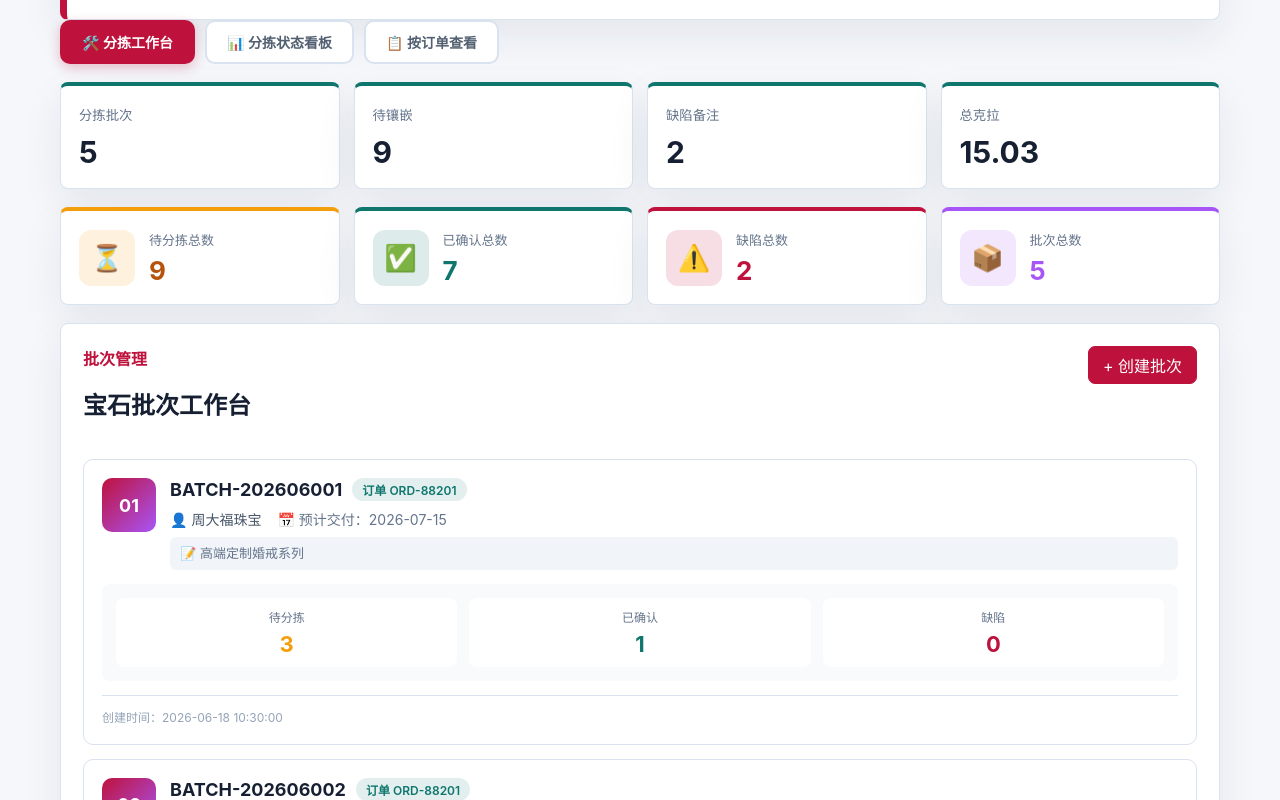
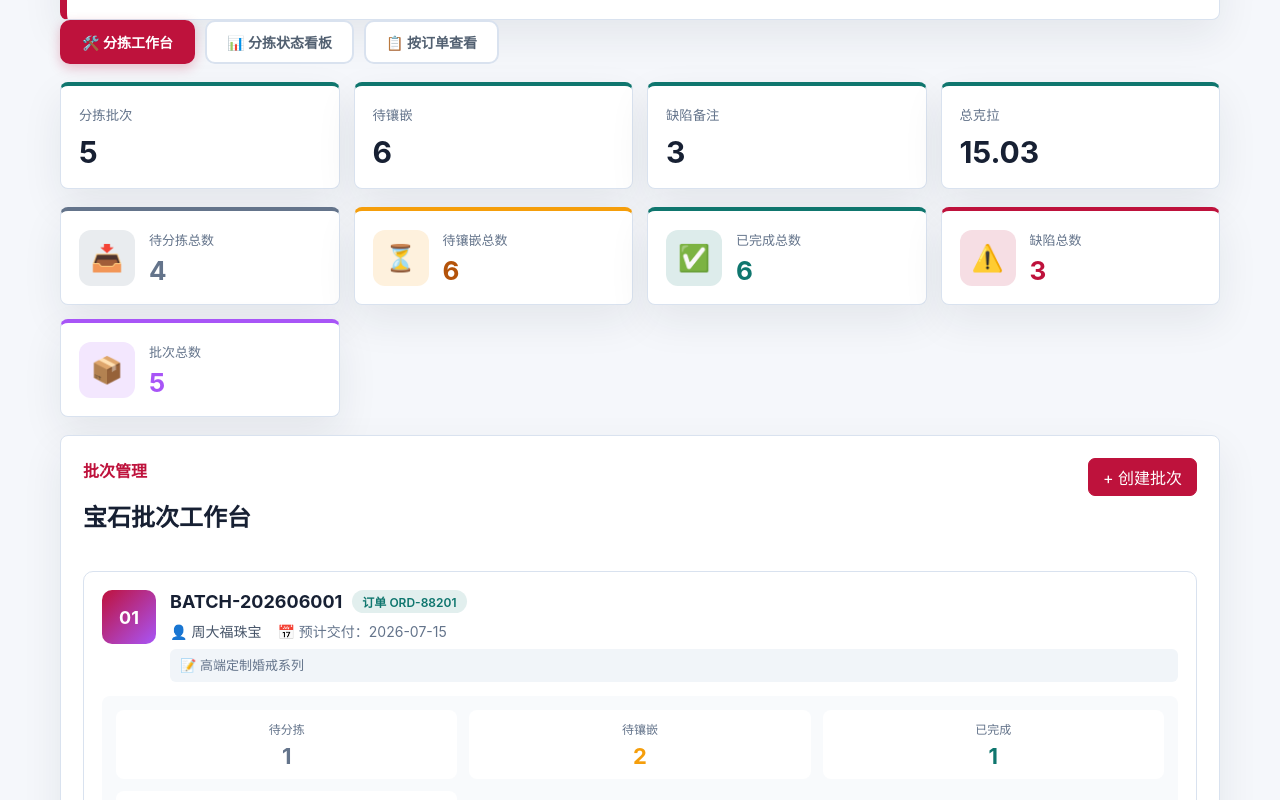
Before and after one commit to aliAjax/hxyfront-62006-1c88c77, a React (Vite) app: page / in a window 1280 px wide. Shown: the part 260-1060 px from the top of the page. Built offline with nearby package versions, Linux system fonts and the light colour scheme.

Commit message:
.3436396082391580:c89e1edcf7b5a426938da026ab0a9437_6a38161e1efc1fcf5cd58139.6a381b201efc1fcf5cd585eb.6a381b1eb5708bbcb36f2ed3:Trae CN.T(2026/6/22 01:10:56)

```diff
--- a/src/App.tsx
+++ b/src/App.tsx
@@ -3,7 +3,7 @@ import "./styles.css";
 
 type SettingPositionType = "主石位" | "围石A组" | "围石B组" | "备用石位";
 type ViewType = "workbench" | "orderList" | "orderDetail" | "kanban";
-type SortingStatus = "待分拣" | "待镶嵌" | "需客户确认" | "已完成" | "已确认";
+type SortingStatus = "待分拣" | "待镶嵌" | "需客户确认" | "已完成";
 
 interface SettingPosition {
   key: SettingPositionType;
@@ -27,8 +27,9 @@ interface Batch {
   customerName: string;
   expectedDate: string;
   remark: string;
+  sortingCount: number;
   pendingCount: number;
-  confirmedCount: number;
+  completedCount: number;
   defectCount: number;
   createdAt: string;
 }
@@ -117,7 +118,7 @@ const DEFECT_TYPE_OPTIONS = [
 ];
 
 const SHAPE_OPTIONS = ["圆形", "椭圆", "梨形", "祖母绿切", "心形", "马眼形"];
-const STATUS_OPTIONS: SortingStatus[] = ["待分拣", "待镶嵌", "需客户确认", "已完成", "已确认"];
+const STATUS_OPTIONS: SortingStatus[] = ["待分拣", "待镶嵌", "需客户确认", "已完成"];
 
 const KANBAN_STATUSES: { key: SortingStatus; label: string; color: string; icon: string }[] = [
   { key: "待分拣", label: "待分拣", color: "#64748b", icon: "📥" },
@@ -148,11 +149,11 @@ const initialGemstones: Gemstone[] = [
 ];
 
 const initialBatches: Batch[] = [
-  { id: "batch-1", batchNo: "BATCH-202606001", orderNo: "ORD-88201", customerName: "周大福珠宝", expectedDate: "2026-07-15", remark: "高端定制婚戒系列", pendingCount: 3, confirmedCount: 1, defectCount: 0, createdAt: "2026-06-18 10:30:00" },
-  { id: "batch-2", batchNo: "BATCH-202606002", orderNo: "ORD-88201", customerName: "周大福珠宝", expectedDate: "2026-07-15", remark: "配套吊坠与副石", pendingCount: 2, confirmedCount: 2, defectCount: 0, createdAt: "2026-06-18 11:15:00" },
-  { id: "batch-3", batchNo: "BATCH-202606003", orderNo: "ORD-99102", customerName: "卡地亚精品", expectedDate: "2026-07-20", remark: "高端彩色宝石系列", pendingCount: 2, confirmedCount: 2, defectCount: 1, createdAt: "2026-06-19 09:00:00" },
-  { id: "batch-4", batchNo: "BATCH-202606004", orderNo: "ORD-99102", customerName: "卡地亚精品", expectedDate: "2026-07-20", remark: "配钻补充批次", pendingCount: 2, confirmedCount: 1, defectCount: 0, createdAt: "2026-06-19 14:20:00" },
-  { id: "batch-5", batchNo: "BATCH-202606005", orderNo: "ORD-77305", customerName: "蒂芙尼工坊", expectedDate: "2026-07-10", remark: "蓝宝石珍藏系列", pendingCount: 0, confirmedCount: 1, defectCount: 1, createdAt: "2026-06-20 08:45:00" },
+  { id: "batch-1", batchNo: "BATCH-202606001", orderNo: "ORD-88201", customerName: "周大福珠宝", expectedDate: "2026-07-15", remark: "高端定制婚戒系列", sortingCount: 1, pendingCount: 2, completedCount: 1, defectCount: 1, createdAt: "2026-06-18 10:30:00" },
+  { id: "batch-2", batchNo: "BATCH-202606002", orderNo: "ORD-88201", customerName: "周大福珠宝", expectedDate: "2026-07-15", remark: "配套吊坠与副石", sortingCount: 1, pendingCount: 1, completedCount: 2, defectCount: 0, createdAt: "2026-06-18 11:15:00" },
+  { id: "batch-3", batchNo: "BATCH-202606003", orderNo: "ORD-99102", customerName: "卡地亚精品", expectedDate: "2026-07-20", remark: "高端彩色宝石系列", sortingCount: 1, pendingCount: 2, completedCount: 1, defectCount: 1, createdAt: "2026-06-19 09:00:00" },
+  { id: "batch-4", batchNo: "BATCH-202606004", orderNo: "ORD-99102", customerName: "卡地亚精品", expectedDate: "2026-07-20", remark: "配钻补充批次", sortingCount: 1, pendingCount: 1, completedCount: 1, defectCount: 0, createdAt: "2026-06-19 14:20:00" },
+  { id: "batch-5", batchNo: "BATCH-202606005", orderNo: "ORD-77305", customerName: "蒂芙尼工坊", expectedDate: "2026-07-10", remark: "蓝宝石珍藏系列", sortingCount: 0, pendingCount: 0, completedCount: 1, defectCount: 1, createdAt: "2026-06-20 08:45:00" },
 ];
 
 const initialFormData: BatchFormData = {
@@ -498,8 +499,9 @@ function App() {
     setShowBatchForm(false);
   };
 
+  const totalSorting = batches.reduce((sum, b) => sum + b.sortingCount, 0);
   const totalPending = batches.reduce((sum, b) => sum + b.pendingCount, 0);
-  const totalConfirmed = batches.reduce((sum, b) => sum + b.confirmedCount, 0);
+  const totalCompleted = batches.reduce((sum, b) => sum + b.completedCount, 0);
   const totalDefect = batches.reduce((sum, b) => sum + b.defectCount, 0);
   const totalCarat = gemstones.reduce((sum, g) => sum + g.carat, 0);
 
@@ -514,8 +516,9 @@ function App() {
         gems: Gemstone[];
         totalCount: number;
         totalCarat: number;
+        sortingCount: number;
         pendingCount: number;
-        confirmedCount: number;
+        completedCount: number;
         needConfirmCount: number;
       }
     >();
@@ -530,8 +533,9 @@ function App() {
           gems: [],
           totalCount: 0,
           totalCarat: 0,
+          sortingCount: 0,
           pendingCount: 0,
-          confirmedCount: 0,
+          completedCount: 0,
           needConfirmCount: 0,
         });
       }
@@ -544,8 +548,9 @@ function App() {
         order.gems.push(gem);
         order.totalCount++;
         order.totalCarat += gem.carat;
-        if (gem.status === "待镶嵌") order.pendingCount++;
-        else if (gem.status === "已确认") order.confirmedCount++;
+        if (gem.status === "待分拣") order.sortingCount++;
+        else if (gem.status === "待镶嵌") order.pendingCount++;
+        else if (gem.status === "已完成") order.completedCount++;
         else if (gem.status === "需客户确认") order.needConfirmCount++;
       }
     });
@@ -559,7 +564,7 @@ function App() {
   }, [selectedOrderNo, orderList]);
 
   const getStatusClass = (status: SortingStatus) => {
-    if (status === "已确认" || status === "已完成") return "confirmed";
+    if (status === "已完成") return "confirmed";
     if (status === "需客户确认") return "pending";
     if (status === "待分拣") return "sorting";
     return "waiting";
@@ -610,18 +615,25 @@ function App() {
 
       <section className="batch-section">
         <div className="batch-summary">
+          <article className="summary-card sorting">
+            <div className="summary-icon">📥</div>
+            <div>
+              <small>待分拣总数</small>
+              <strong>{totalSorting}</strong>
+            </div>
+          </article>
           <article className="summary-card pending">
             <div className="summary-icon">⏳</div>
             <div>
-              <small>待分拣总数</small>
+              <small>待镶嵌总数</small>
               <strong>{totalPending}</strong>
             </div>
           </article>
           <article className="summary-card confirmed">
             <div className="summary-icon">✅</div>
             <div>
-              <small>已确认总数</small>
-              <strong>{totalConfirmed}</strong>
+              <small>已完成总数</small>
+              <strong>{totalCompleted}</strong>
             </div>
           </article>
           <article className="summary-card defect">
@@ -709,13 +721,17 @@ function App() {
                     </div>
                   </div>
                   <div className="batch-stats">
+                    <div className="stat-item stat-sorting">
+                      <span className="stat-label">待分拣</span>
+                      <span className="stat-value">{batch.sortingCount}</span>
+                    </div>
                     <div className="stat-item stat-pending">
-                      <span className="stat-label">待分拣</span>
+                      <span className="stat-label">待镶嵌</span>
                       <span className="stat-value">{batch.pendingCount}</span>
                     </div>
                     <div className="stat-item stat-confirmed">
-                      <span className="stat-label">已确认</span>
-                      <span className="stat-value">{batch.confirmedCount}</span>
+                      <span className="stat-label">已完成</span>
+                      <span className="stat-value">{batch.completedCount}</span>
                     </div>
                     <div className="stat-item stat-defect">
                       <span className="stat-label">缺陷</span>
@@ -1232,13 +1248,17 @@ function App() {
                 <div className="order-arrow">→</div>
               </div>
               <div className="order-stats">
+                <div className="stat-item stat-sorting">
+                  <span className="stat-label">待分拣</span>
+                  <span className="stat-value">{order.sortingCount}</span>
+                </div>
                 <div className="stat-item stat-pending">
                   <span className="stat-label">待镶嵌</span>
                   <span className="stat-value">{order.pendingCount}</span>
                 </div>
                 <div className="stat-item stat-confirmed">
-                  <span className="stat-label">已确认</span>
-                  <span className="stat-value">{order.confirmedCount}</span>
+                  <span className="stat-label">已完成</span>
+                  <span className="stat-value">{order.completedCount}</span>
                 </div>
                 <div className="stat-item stat-needconfirm">
                   <span className="stat-label">需确认</span>
@@ -1293,13 +1313,17 @@ function App() {
         </div>
 
         <div className="order-detail-stats-row">
+          <div className="stat-item stat-sorting">
+            <span className="stat-label">待分拣</span>
+            <span className="stat-value">{currentOrder.sortingCount}</span>
+          </div>
           <div className="stat-item stat-pending">
             <span className="stat-label">待镶嵌</span>
             <span className="stat-value">{currentOrder.pendingCount}</span>
           </div>
           <div className="stat-item stat-confirmed">
-            <span className="stat-label">已确认</span>
-            <span className="stat-value">{currentOrder.confirmedCount}</span>
+            <span className="stat-label">已完成</span>
+            <span className="stat-value">{currentOrder.completedCount}</span>
           </div>
           <div className="stat-item stat-needconfirm">
             <span className="stat-label">需客户确认</span>
--- a/src/styles.css
+++ b/src/styles.css
@@ -274,6 +274,16 @@ input {
 }
 .summary-card.pending strong {
   color: #b45309;
+}
+
+.summary-card.sorting {
+  border-top: 4px solid #64748b;
+}
+.summary-card.sorting .summary-icon {
+  background: color-mix(in srgb, #64748b 14%, #ffffff);
+}
+.summary-card.sorting strong {
+  color: #64748b;
 }
 
 .summary-card.confirmed {
@@ -471,6 +481,10 @@ input {
 .stat-value {
   font-size: 22px;
   font-weight: 700;
+}
+
+.stat-sorting .stat-value {
+  color: #64748b;
 }
 
 .stat-pending .stat-value {
```
